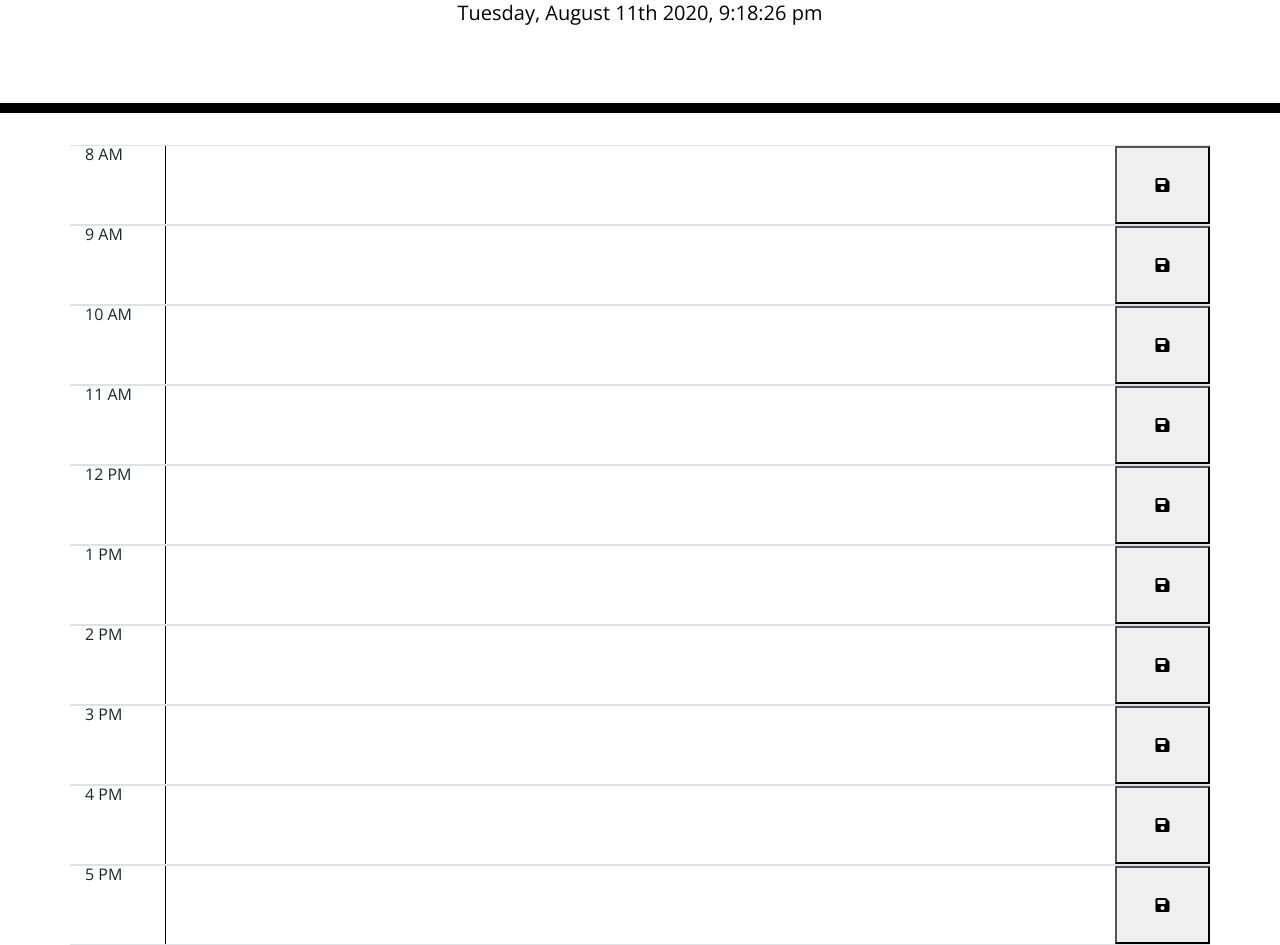
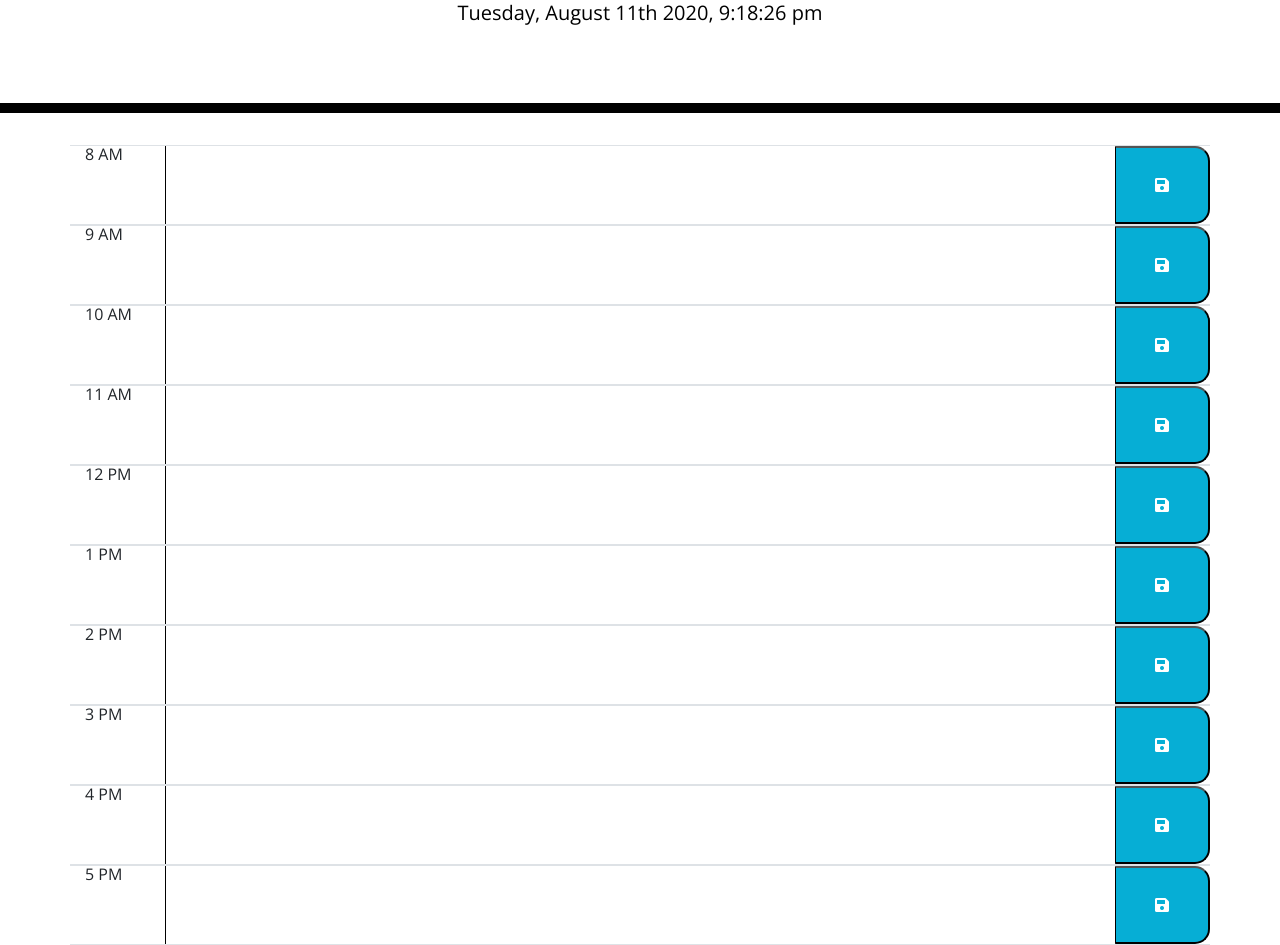
Before and after one commit to aleckbryson/workday-scheduler, a plain HTML site: page index.html in a window 1280 px wide. Shown: the part 191-1136 px from the top of the page. Drawn offline with nearby package versions, Linux system fonts and the light colour scheme.

Commit message:
Save button color added with css class called

```diff
--- a/index.html
+++ b/index.html
@@ -28,68 +28,68 @@
       <p class="lead">A simple calendar app for scheduling your work day</p>
       <p id="currentDate" class="lead"></p>
     </header>
+
     <div class="container">
       <!-- Timeblocks go here -->
       <div id = "timeslot-1" class="row justify-content-md-center border-top border-bottom time-slot">
         <div id="slot-1"class="col-md-1">8 AM</div>
         <textarea rows="3" id="entry-1" class="col-md-10"></textarea>
-        <button class="col-md-1"><i class="fas fa-save"></i></button>
+        <button class="col-md-1 saveBtn"><i class="fas fa-save"></i></button>
       </div>
 
       <div id = "timeslot-2" class="row justify-content-md-center border-top border-bottom time-slot">
         <div id="slot-2"class="col-md-1">9 AM</div>
         <textarea rows="3" id="entry-2" class="col-md-10"></textarea>
-        <button class="col-md-1"><i class="fas fa-save"></i></button>
+        <button class="col-md-1 saveBtn"><i class="fas fa-save"></i></button>
       </div>
 
       <div id = "timeslot-3" class="row justify-content-md-center border-top border-bottom time-slot">
         <div id="slot-3"class="col-md-1">10 AM</div>
         <textarea rows="3" id="entry-3" class="col-md-10"></textarea>
-        <button class="col-md-1"><i class="fas fa-save"></i></button>
+        <button class="col-md-1 saveBtn"><i class="fas fa-save"></i></button>
       </div>
 
       <div id = "timeslot-4" class="row justify-content-md-center border-top border-bottom time-slot">
         <div id="slot-4"class="col-md-1">11 AM</div>
         <textarea rows="3" id="entry-4" class="col-md-10"></textarea>
-        <button class="col-md-1"><i class="fas fa-save"></i></button>
+        <button class="col-md-1 saveBtn"><i class="fas fa-save"></i></button>
       </div>
 
       <div id = "timeslot-5" class="row justify-content-md-center border-top border-bottom time-slot">
         <div id="slot-5"class="col-md-1">12 PM</div>
         <textarea rows="3" id="entry-5" class="col-md-10"></textarea>
-        <button class="col-md-1"><i class="fas fa-save"></i></button>
+        <button class="col-md-1 saveBtn"><i class="fas fa-save"></i></button>
       </div>
 
       <div id = "timeslot-6" class="row justify-content-md-center border-top border-bottom time-slot">
         <div id="slot-6"class="col-md-1">1 PM</div>
         <textarea rows="3" id="entry-6" class="col-md-10"></textarea>
-        <button class="col-md-1"><i class="fas fa-save"></i></button>
+        <button class="col-md-1 saveBtn"><i class="fas fa-save"></i></button>
       </div>
 
       <div id = "timeslot-7" class="row justify-content-md-center border-top border-bottom time-slot">
         <div id="slot-7"class="col-md-1">2 PM</div>
         <textarea rows="3" id="entry-7" class="col-md-10"></textarea>
-        <button class="col-md-1"><i class="fas fa-save"></i></button>
+        <button class="col-md-1 saveBtn"><i class="fas fa-save"></i></button>
       </div>
 
       <div id = "timeslot-8" class="row justify-content-md-center border-top border-bottom time-slot">
         <div id="slot-8"class="col-md-1">3 PM</div>
         <textarea rows="3" id="entry-8" class="col-md-10"></textarea>
-        <button class="col-md-1"><i class="fas fa-save"></i></button>
+        <button class="col-md-1 saveBtn"><i class="fas fa-save"></i></button>
       </div>
 
       <div id = "timeslot-9" class="row justify-content-md-center border-top border-bottom time-slot">
         <div id="slot-9"class="col-md-1">4 PM</div>
         <textarea rows="3" id="entry-9" class="col-md-10"></textarea>
-        <button class="col-md-1"><i class="fas fa-save"></i></button>
+        <button class="col-md-1 saveBtn"><i class="fas fa-save"></i></button>
       </div>
 
       <div id = "timeslot-10" class="row justify-content-md-center border-top border-bottom time-slot">
         <div id="slot-10"class="col-md-1">5 PM</div>
         <textarea rows="3" id="entry-10" class="col-md-10"></textarea>
-        <button class="col-md-1"><i class="fas fa-save"></i></button>
+        <button class="col-md-1 saveBtn"><i class="fas fa-save"></i></button>
       </div>
-
 
     </div>
     <script src="https://code.jquery.com/jquery-3.4.1.min.js"></script>
```
